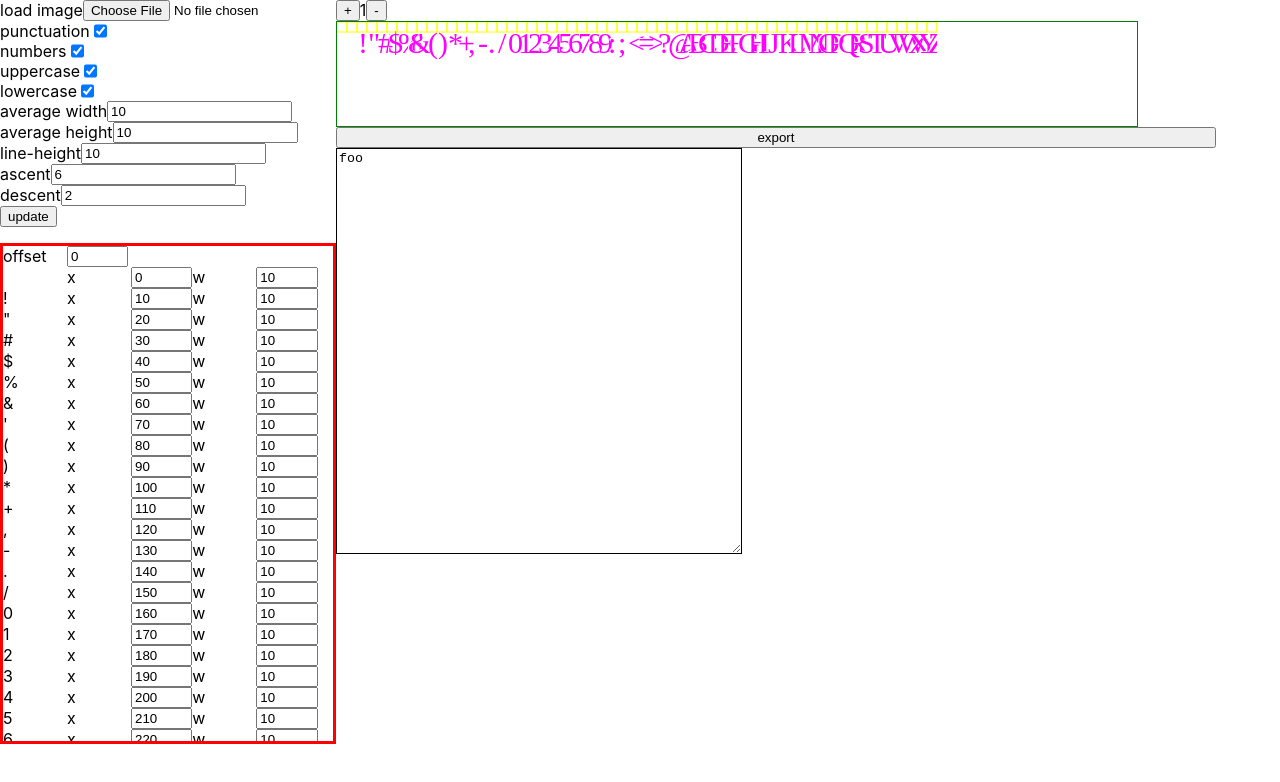
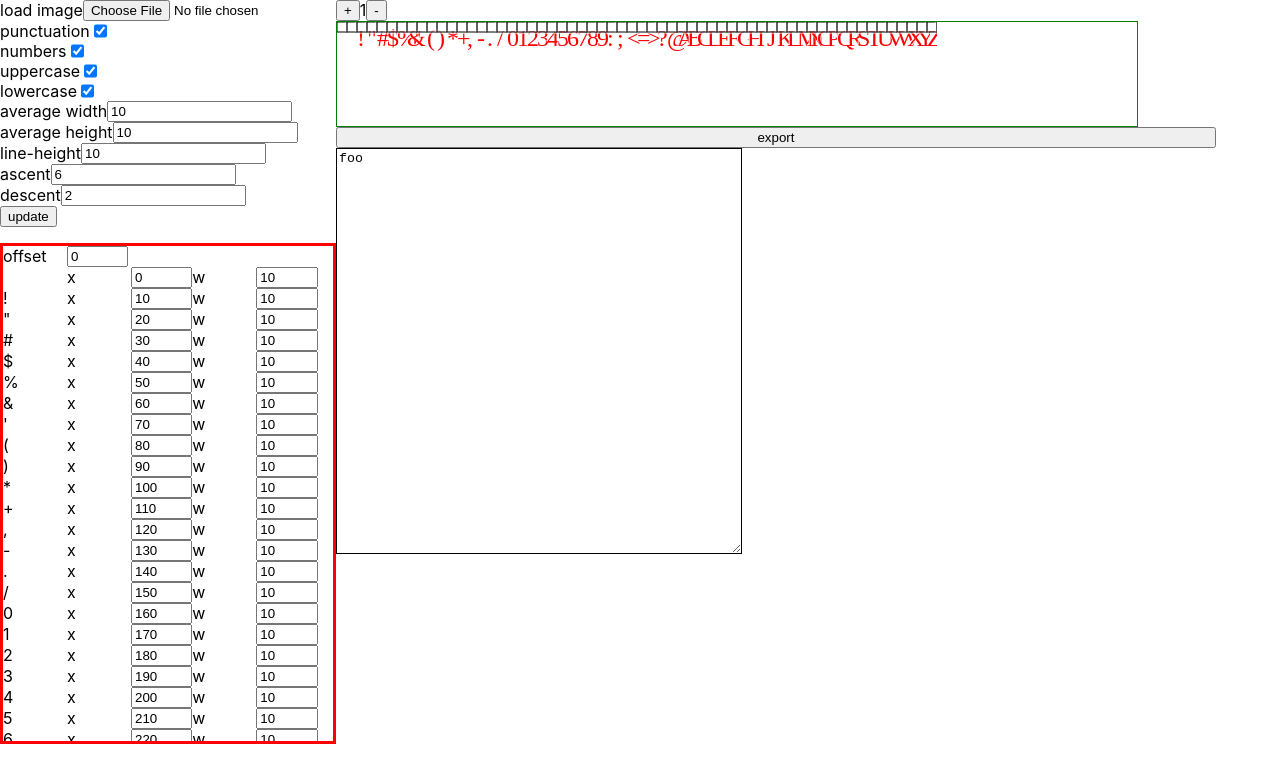
Before and after one commit to joshmarinacci/pixelfont-metrics-editor, a React (Create React App) app: page / in a window 1280 px wide. Shown: the top 782 px of the page. Built offline with nearby package versions, Linux system fonts and the light colour scheme.

Commit message:
make glyph box borders and text easier to see

```diff
--- a/src/MetricsCanvas.js
+++ b/src/MetricsCanvas.js
@@ -17,17 +17,24 @@ export const MetricsCanvas = ({stuff, counter, sc, image}) => {
             ctx.save()
 
             stuff.metrics.forEach(m => {
-                ctx.strokeStyle = 'yellow'
-                ctx.strokeRect((stuff.offset + m.x) * sc,
-                    m.y * sc,
-                    m.w * sc,
-                    m.h * sc)
-                let size = 30
-                ctx.font = `${size}px bold sans-serif`
-                ctx.fillStyle = 'white'
-                ctx.fillText(m.ch, (stuff.offset + m.x) * sc + 10, m.y * sc + size)
-                ctx.fillStyle = 'magenta'
-                ctx.fillText(m.ch, (stuff.offset + m.x) * sc + 10 + 1, m.y * sc + size + 1)
+
+                // glyph bounds
+                [['white',-1],['white',1],['black',0]].forEach(([col,i])=>{
+                    ctx.strokeStyle = col
+                    ctx.strokeRect(
+                        (stuff.offset + m.x) * sc + i,
+                        m.y * sc + i,
+                        m.w * sc,
+                        m.h * sc)
+                });
+
+                [['white',-1],['white',1],['red',0]].forEach(([col,i])=>{
+                    // glyph char
+                    let size = 24
+                    ctx.font = `${size}px bold sans-serif`
+                    ctx.fillStyle = col
+                    ctx.fillText(m.ch, (stuff.offset + m.x) * sc + 10+i, m.y * sc + size +i)
+                });
             })
 
             ctx.restore()
```
